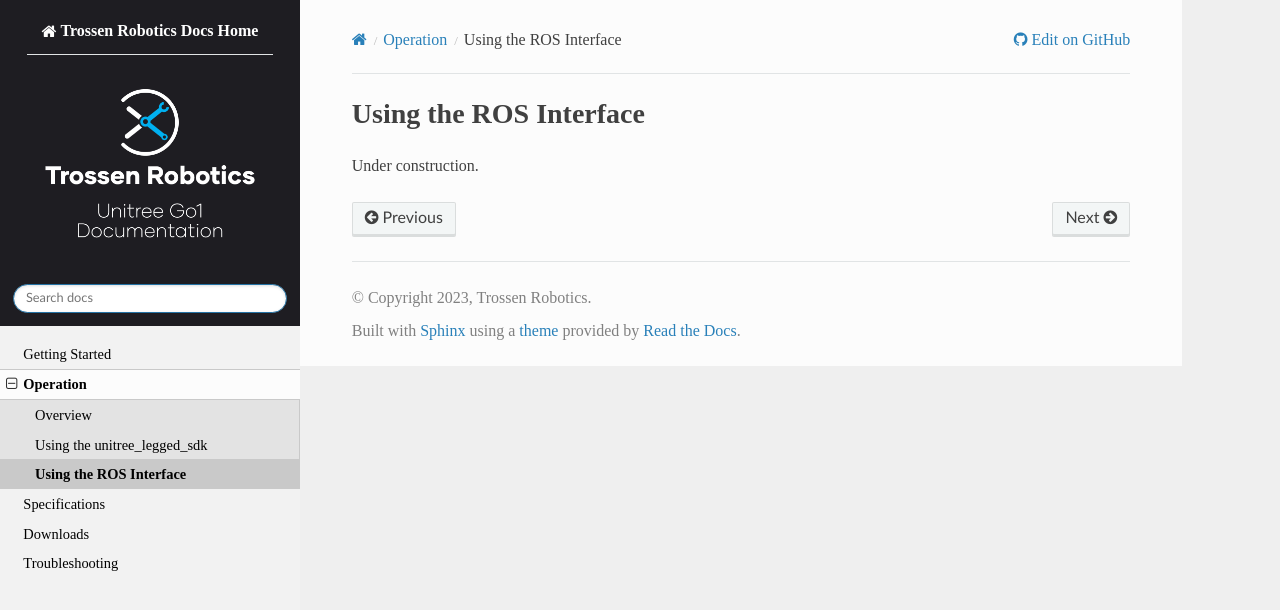
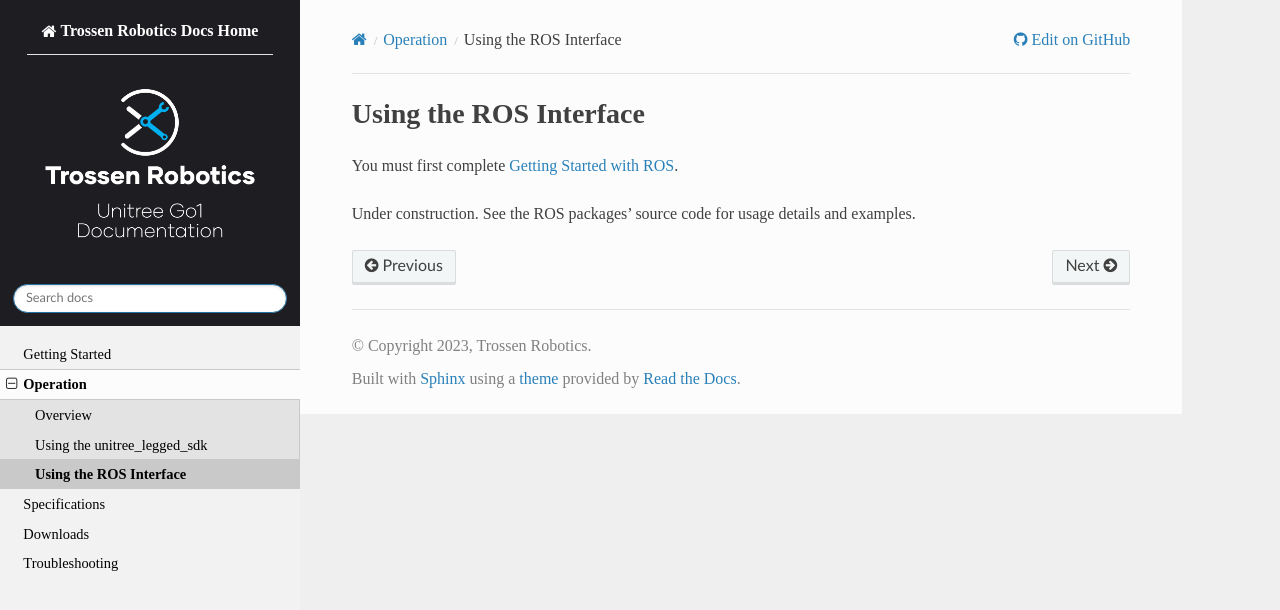
Before and after one commit to TrossenRobotics/unitree_go1_docs, a Sphinx documentation site: the page built from docs/operation/ros.rst, in a window 1280 px wide. Shown: the top 610 px of the page. Built offline with Sphinx 7.4.7 and the Read the Docs theme 2.0.0, drawn with Linux system fonts in a browser that asks for light colours; some web fonts are replaced; formulas are drawn with MathJax 3.

Commit message:
Cleanup ROS Operation guide

```diff
--- a/docs/operation/ros.rst
+++ b/docs/operation/ros.rst
@@ -2,32 +2,6 @@
 Using the ROS Interface
 =======================
 
-.. You must first complete :doc:`Getting Started with ROS </getting_started/ros>`.
+You must first complete :doc:`Getting Started with ROS </getting_started/ros>`.
 
-Under construction.
-
-.. Available Interfaces
-.. ====================
-
-.. .. note::
-
-..     Not all listed interfaces may be available for all robot models.
-
-.. High-Level Command
-.. ------------------
-
-.. *   gaitType
-.. *   speedLevel
-.. *   footRaiseHeight
-.. *   bodyHeight
-.. *   position
-.. *   euler
-.. *   velocity
-.. *   yawSpeed
-.. *   bms
-.. *   led
-.. *   wirelessRemote
-.. *   reserve
-
-.. High-Level State Feedback
-.. -------------------------
+Under construction. See the ROS packages' source code for usage details and examples.
```
